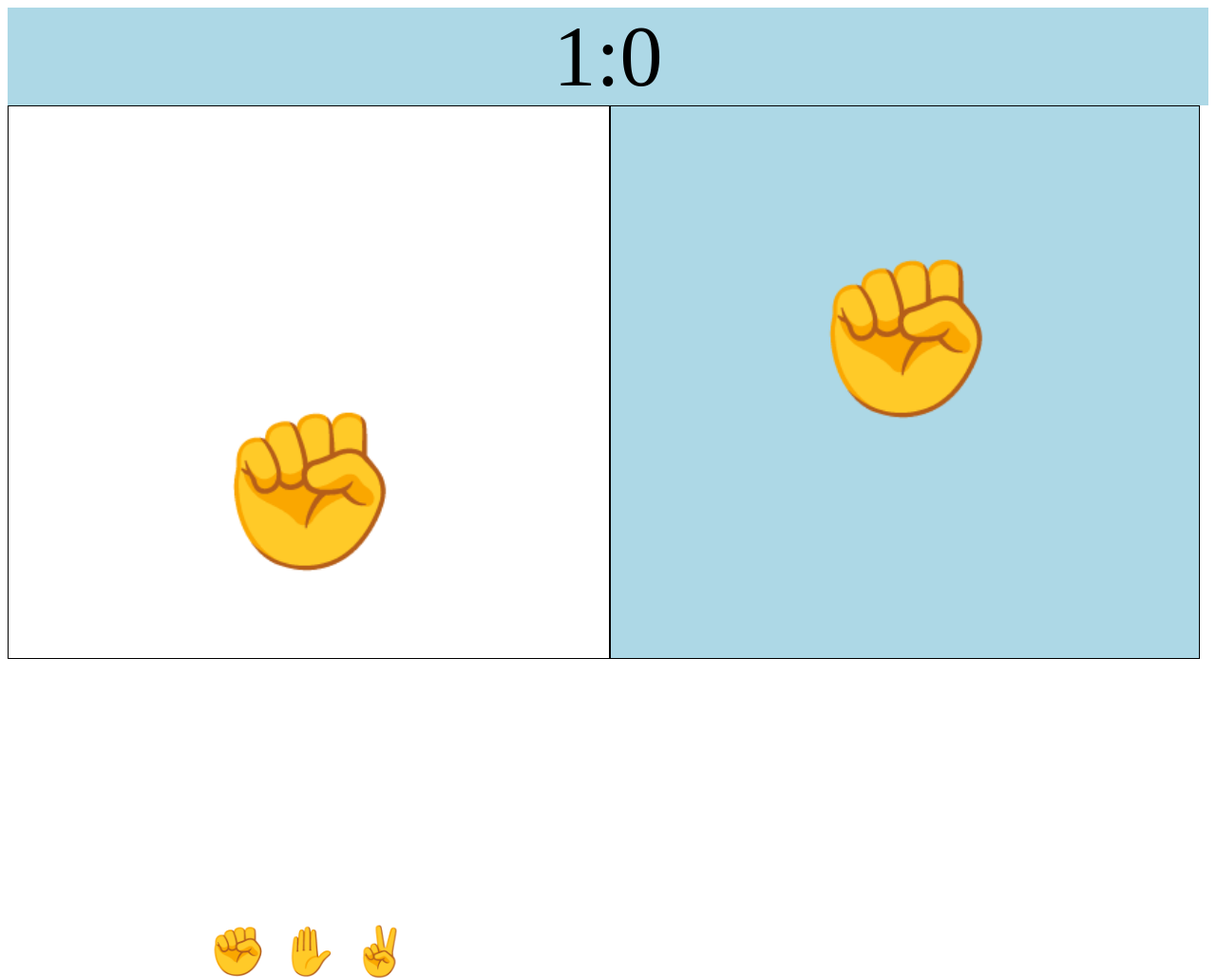
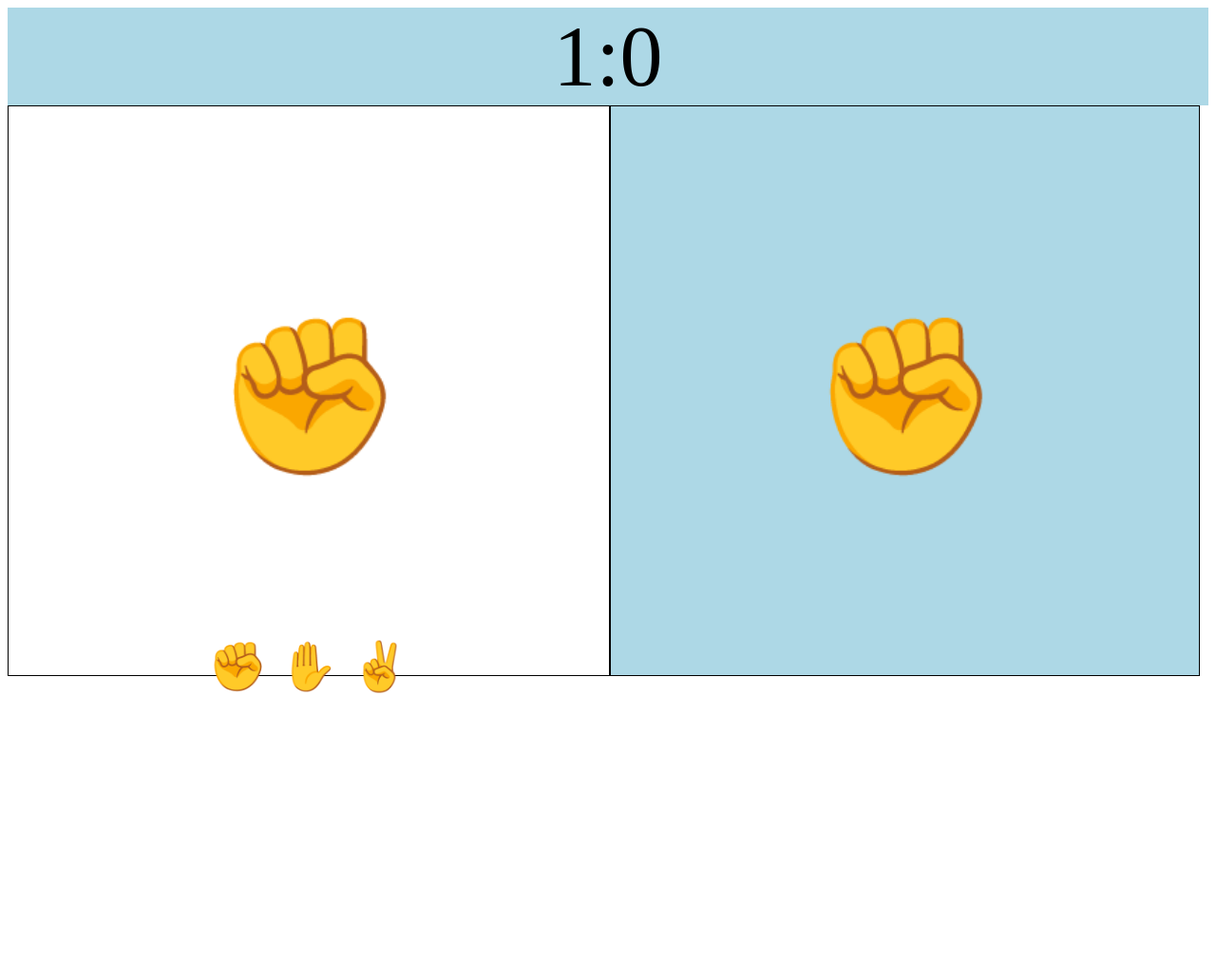
Before and after one commit to KONPEEEE/rockpaperscizzors, a plain HTML site: page index.html in a window 1280 px wide. Shown: the whole page at 95% size. After the commit the page ends 800 px from the top, so only its background shows below. Drawn offline with Linux system fonts and the light colour scheme.

Commit message:
javascript otrais

```diff
--- a/index.html
+++ b/index.html
@@ -10,20 +10,20 @@
     }
     .code{
         width:50%;
-        height: 55%;
+        height: 70%;
         float:left;
         font-size:161px;
         text-align: center;
-        padding-top: 150px;
+        padding-top: 50px;
         border: 1px solid black;
     }
     .codeai{
         width:49%;
-        height: 55%;
+        height: 70%;
         float:left;
         font-size:161px;
         text-align: center;
-        padding-top: 150px;
+        padding-top: 50px;
         background-color:lightblue;
         border: 1px solid black;
 
@@ -32,25 +32,47 @@
         text-align: center;
         font-size: 50px;
         height: 10%;
-        padding-top: 200px;
+
     }
     </style>
     <body>
         <div class="number">1:0</div>
 
-        <div class="code"><p id="demo" onclick="game()">✊</p>
-            <div class="codehand">✊ ✋ ✌️</div>
+        <div class="code"><p id="quoteDisplay" >✊</p>
+            <div class="codehand">
+                <span onclick="game2(2)">✊</span>
+                <span onclick="game2(1)">✋</span>
+                <span onclick="game2(0)">✌️</span>
+            </div>
+
         </div>
-        <div class="codeai">✊</div>
+        <div class="codeai"><p id="demo" onclick="game2()">✊</p></div>
         <script>
-        function game() {
+        // function game() {
+        //     var emojis =[
+        //         '✌️',
+        //         '✋',
+        //         '✊'
+        //     ]
+        // var randomemote = Math.floor(Math.random() * (emojis.length))
+        //     document.getElementById('quoteDisplay').innerHTML = emojis[randomemote];
 
-        document.getElementById("scissors").innerHTML = "✌️";
-        document.getElementById("paper").innerHTML = "✋";
-        document.getElementById("rock").innerHTML = "✊";
-        }
+            //}
+        function game2(ch) {
+            if(ch == 0)
+            {
+                document.getElementById("quoteDisplay").innerHTML = "✌️";
+            }
+            else if(ch == 1)
+            {
+                document.getElementById("quoteDisplay").innerHTML = "✋";
+            }
+            else if(ch == 2)
+            {
+                document.getElementById("quoteDisplay").innerHTML = "✊";
+            }
 
-
+            }
         </script>
 
     </body>
```
